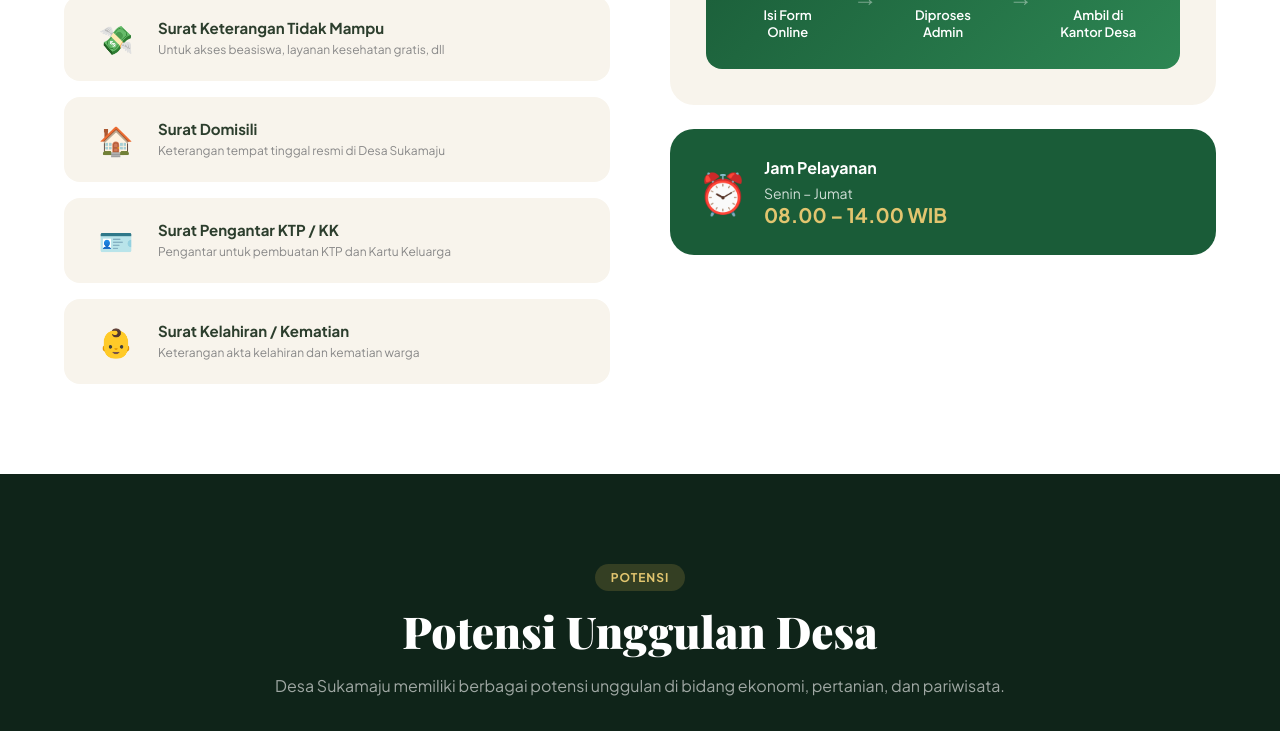
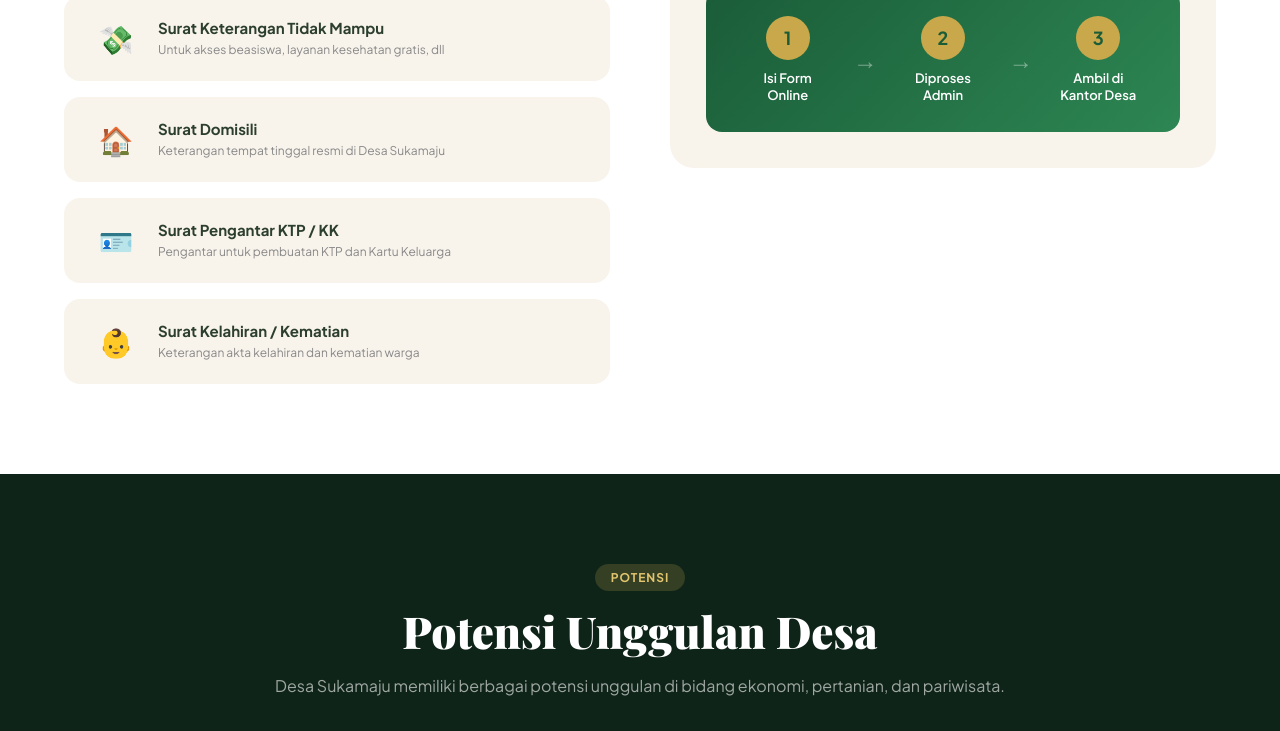
Before and after one commit to dinggasukapaus/garahan, a plain HTML site: page index.html in a window 1280 px wide. Shown: the part 5366-6097 px from the top of the page. Drawn offline with nearby package versions, Linux system fonts and the light colour scheme.

Commit message:
Comment out service hours section in index.html

```diff
--- a/index.html
+++ b/index.html
@@ -1196,14 +1196,14 @@
             </div>
           </div>
         </div>
-        <div style="background:var(--hijau);border-radius:24px;padding:28px;color:white;display:flex;gap:16px;align-items:center;">
+        <!-- <div style="background:var(--hijau);border-radius:24px;padding:28px;color:white;display:flex;gap:16px;align-items:center;">
           <div style="font-size:40px;">⏰</div>
           <div>
             <h4 style="font-weight:700;margin-bottom:6px;">Jam Pelayanan</h4>
             <p style="color:rgba(255,255,255,0.8);font-size:14px;">Senin – Jumat</p>
             <p style="color:var(--emas-terang);font-weight:700;font-size:20px;">08.00 – 14.00 WIB</p>
           </div>
-        </div>
+        </div> -->
       </div>
     </div>
   </div>
```
